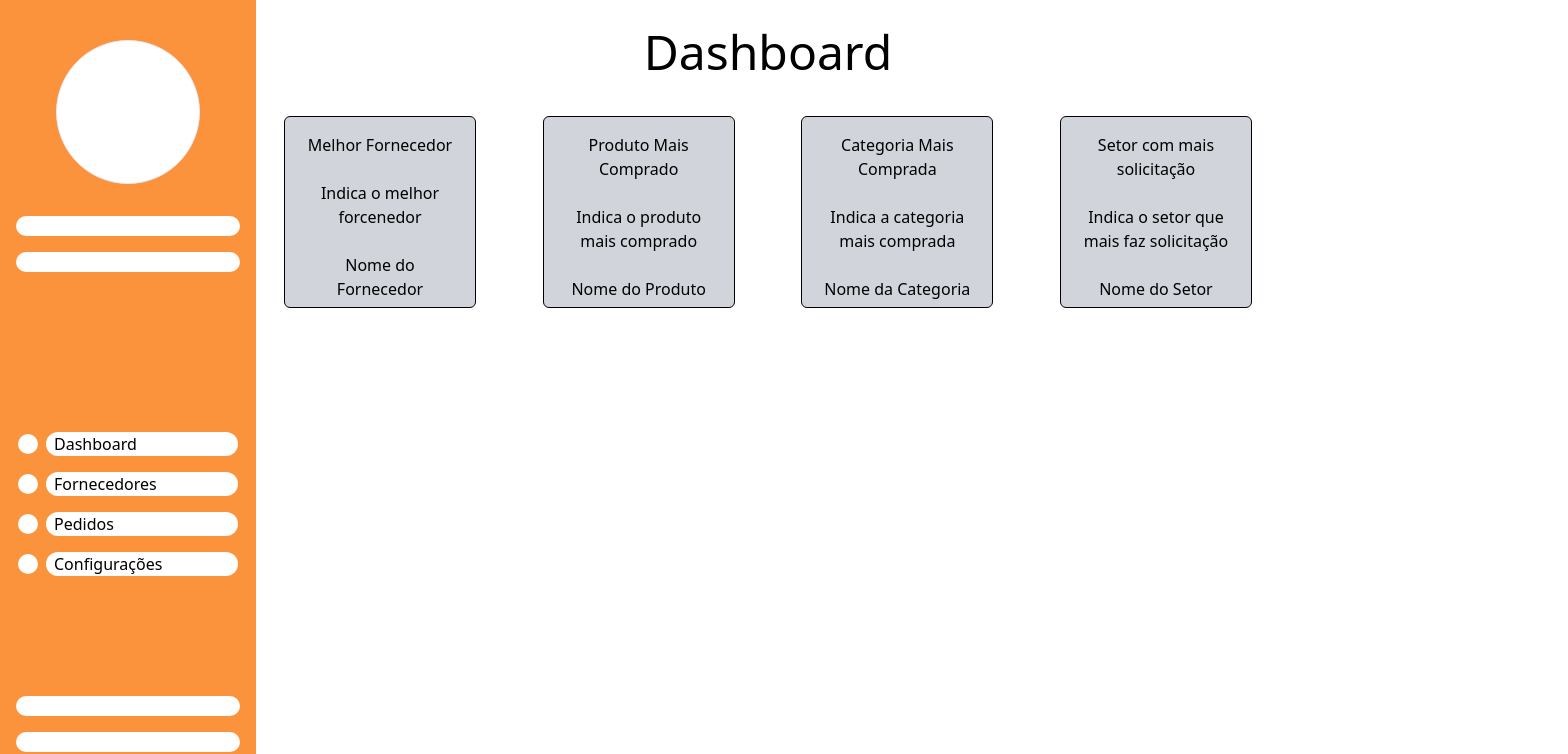
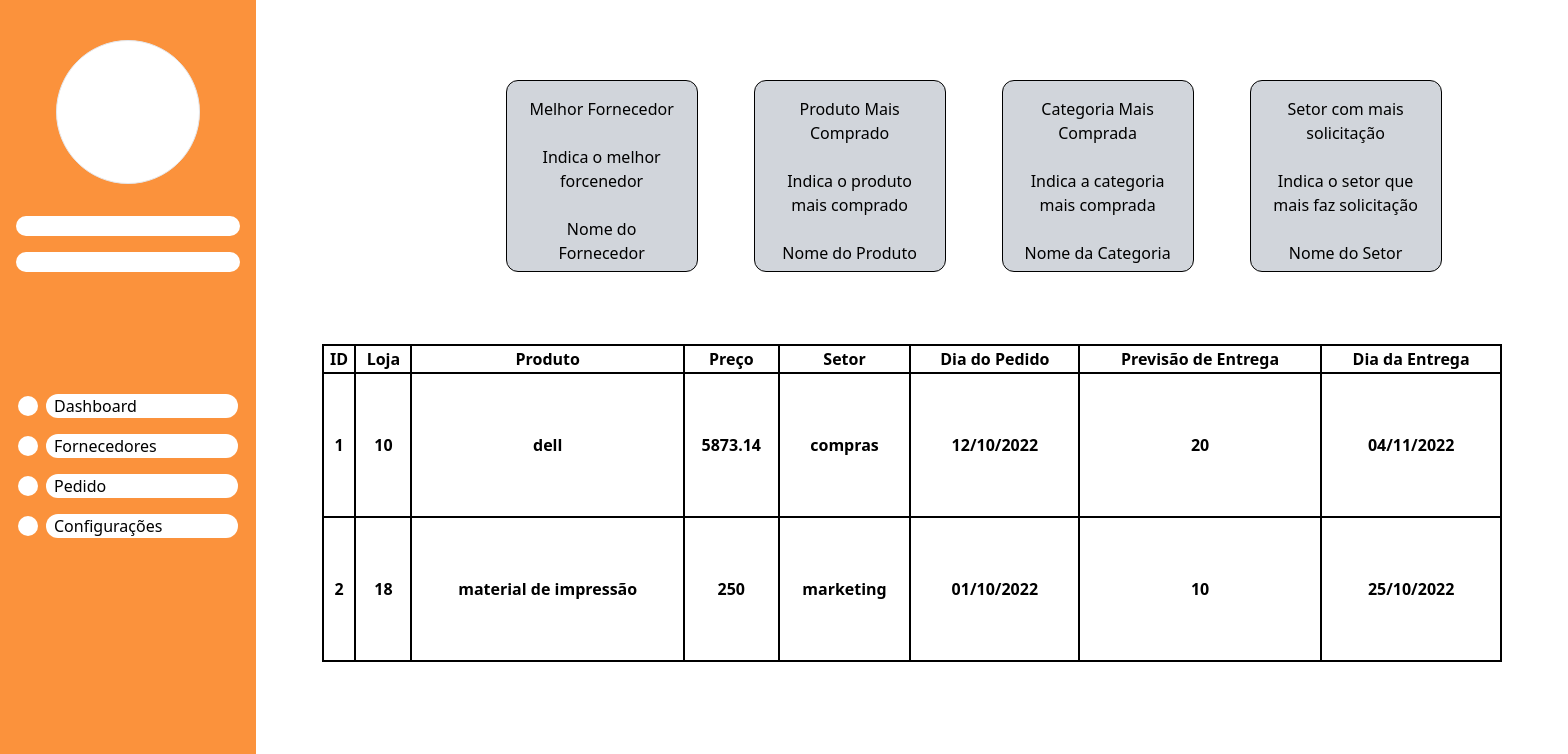
Before and after one commit to HugoSSantos/PACE, a React (Vite) app in the folder web/: page / in a window 1280 px wide. Shown: the top 754 px of the page, 1568 px wide, since content can reach past the window. Built offline with nearby package versions, Linux system fonts and the light colour scheme.

Commit message:
Create components Card, Sidebar and Navegator, update Dashbord and create the table

```diff
--- a/web/src/components/Card.tsx
+++ b/web/src/components/Card.tsx
@@ -8,7 +8,7 @@ interface cardProps{
 export function Card({title, description, nomeItem}: cardProps){
 
     return(
-        <button className="flex flex-col items-center justify-start w-48 h-48 p-4 mx-7 border rounded-md border-black bg-gray-300">
+        <button className="flex flex-col items-center justify-start w-48 h-48 p-4 mx-7 border rounded-xl border-black bg-gray-300">
             <h3 className="flex items-center justify-center text-center">{title}</h3>
             <p className="my-6">{description}</p>
             <p>{nomeItem}</p>
--- /dev/null
+++ b/web/src/components/Navagator.tsx
@@ -0,0 +1,17 @@
+
+interface navegatorProps{
+    name: string;
+}
+
+
+export function Navegator({name}: navegatorProps){
+
+    return(
+        <div className="flex w-60 items-center  justify-center mt-4 group hover:bg-transparent cursor-pointer">
+            <div className="w-5 h-5 rounded-full bg-white mr-2 group-hover:bg-gray-600  cursor-pointer"></div>
+            <label htmlFor="" className="w-48 h-6 px-2 items-center bg-white rounded-xl group-hover:bg-gray-600 group-hover:text-white cursor-pointer">
+                {name}
+            </label>
+        </div>
+    )
+}
--- /dev/null
+++ b/web/src/components/SideBar.tsx
@@ -0,0 +1,32 @@
+import { Navegator } from "./Navagator";
+
+export function SideBar(){
+
+    return(
+        <div className="flex flex-col w-[20%] bg-orange-400">
+            <div className="flex flex-col  h-[45%]  items-center">
+                <div className="flex w-36 h-36 border mt-10 rounded-full bg-white">
+                    {/* Espaço para colocar a imagem que será recebida pelo login do google API */}
+                </div>
+                <label htmlFor="" className="w-56 h-5 bg-white mt-8 rounded-xl">
+                    {/*Deverá Colocar o nome do usuário recebido pelo login do google */}
+                </label>
+                <label htmlFor="" className="w-56 h-5 bg-white mt-4 rounded-xl">
+                    {/*Deverá colocar o id do usuário recebido pelo login do google */}
+                </label>
+                </div>
+                <div className="flex flex-col h-[45%] items-center justify-start mt-4 p-3">
+                    <Navegator name="Dashboard"/>
+                    <Navegator name="Fornecedores"/>
+                    <Navegator name="Pedido"/>
+                    <Navegator name="Configurações"/>
+
+                </div>
+                <div className="flex flex-col flex-1 items-center p-6">
+                    <button className="w-56 h-5 bg-white mt-4 items-center rounded-xl">
+                        Deslogar
+                    </button>
+            </div>
+        </div>
+    )
+}
--- a/web/src/pages/Dashboard.tsx
+++ b/web/src/pages/Dashboard.tsx
@@ -1,63 +1,70 @@
 import { Card } from "../components/Card";
+import { SideBar } from "../components/SideBar";
+export function Dashboard(){
 
-export function Dashboard(){
+    const elementos = [{
+        id: 1,
+        loja: 10,
+        produto: "dell",
+        preco: 5873.14,
+        setor: "compras",
+        diapedido: `12/10/2022`,
+        prevEntrega: 20,
+        entrega: `04/11/2022`,
+    },
+    {
+        id: 2,
+        loja: 18,
+        produto: "material de impressão",
+        preco: 250.00,
+        setor: "marketing",
+        diapedido: `01/10/2022`,
+        prevEntrega: 10,
+        entrega: `25/10/2022`,
+    }]
 
     return(
         <div className="flex  h-[100vh]">
-            <div className="flex flex-col w-[20%] bg-orange-400">
-            <div className="flex flex-col  h-[40%]  items-center ">
-                <div className="flex w-36 h-36 border mt-10 rounded-full bg-white">
-                    {/* Espaço para colocar a imagem que será recebida pelo login do google API */}
-                </div>
-                <label htmlFor="" className="w-56 h-5 bg-white mt-8 rounded-xl">
-                    {/*Deverá Colocar o nome do usuário recebido pelo login do google */}
-                </label>
-                <label htmlFor="" className="w-56 h-5 bg-white mt-4 rounded-xl">
-                    {/*Deverá colocar o id do usuário recebido pelo login do google */}
-                </label>
-                </div>
-                <div className="flex flex-col h-[40%] items-center justify-center mt-4 p-3">
-                    <div className="flex w-60 items-center  justify-center mt-4 group hover:bg-transparent cursor-pointer">
-                        <div className="w-5 h-5 rounded-full bg-white mr-2 group-hover:bg-gray-600  cursor-pointer"></div>
-                        <label htmlFor="" className="w-48 h-6 px-2 items-center bg-white rounded-xl group-hover:bg-gray-600 group-hover:text-white cursor-pointer">
-                            Dashboard
-                        </label>
-                    </div>
-                    <div className="flex w-60 items-center  justify-center mt-4 group hover:bg-transparent cursor-pointer">
-                        <div className="w-5 h-5 rounded-full bg-white mr-2 group-hover:bg-gray-600 cursor-pointer"></div>
-                        <label htmlFor="" className="w-48 h-6 px-2 items-center bg-white rounded-xl group-hover:bg-gray-600 group-hover:text-white cursor-pointer">
-                            Fornecedores
-                        </label>
-                    </div>
-                    <div className="flex w-60 items-center  justify-center mt-4 group hover:bg-transparent cursor-pointer">
-                        <div className="w-5 h-5 rounded-full bg-white mr-2 group-hover:bg-gray-600 cursor-pointer"></div>
-                        <label htmlFor="" className="w-48 h-6 px-2 items-center bg-white rounded-xl group-hover:bg-gray-600 group-hover:text-white cursor-pointer">
-                            Pedidos
-                        </label>
-                    </div>
-                    <div className="flex w-60 items-center  justify-center mt-4 group hover:bg-transparent cursor-pointer">
-                        <div className="w-5 h-5 rounded-full bg-white mr-2 group-hover:bg-gray-600 cursor-pointer"></div>
-                        <label htmlFor="" className="w-48 h-6 px-2 items-center bg-white rounded-xl group-hover:bg-gray-600 group-hover:text-white cursor-pointer">
-                            Configurações
-                        </label>
-                    </div>
-                </div>
-                <div className="flex flex-col flex-1 items-center p-6">
-                    <label htmlFor="" className="w-56 h-5 bg-white mt-4 rounded-xl"></label>
-                    <label htmlFor="" className="w-56 h-5 bg-white mt-4 rounded-xl">
-                        {/*Deverá Nomear o menu de navegação */}
-                    </label>
-                </div>
-            </div>
-            <div className="flex flex-1 flex-col">
-                <div className="w-full text-center justify-center">
-                    <h1 className="text-5xl p-3 mt-4">Dashboard</h1>
-                </div>
-                <div className="flex w-full h-56 items-center justify-between mt-3">
+            <SideBar/>
+            <div className="flex flex-1 flex-col text-center justify-center">
+                <div className="flex w-[85%] h-56 items-center justify-center mx-40 mt-16">
                     <Card title="Melhor Fornecedor" description="Indica o melhor forcenedor" nomeItem="Nome do Fornecedor"/>
                     <Card title="Produto Mais Comprado" description="Indica o produto mais comprado" nomeItem="Nome do Produto"/>
                     <Card title="Categoria Mais Comprada" description="Indica a categoria mais comprada" nomeItem="Nome da Categoria"/>
                     <Card title="Setor com mais solicitação" description="Indica o setor que mais faz solicitação" nomeItem="Nome do Setor"/>
+                </div>
+                <div className="flex flex-1 items-start justify-center">
+                    <table className="w-[90%] h-[65%] mt-14">
+                        {/* <caption className="my-10 text-3xl">Nossos elementos</caption> */}
+                        <thead className="border-2 border-black">
+                            <th className="border-2 border-black">ID</th>
+                            <th className="border-2 border-black">Loja</th>
+                            <th className="border-2 border-black">Produto</th>
+                            <th className="border-2 border-black">Preço</th>
+                            <th className="border-2 border-black">Setor</th>
+                            <th className="border-2 border-black">Dia do Pedido</th>
+                            <th className="border-2 border-black">Previsão de Entrega</th>
+                            <th className="border-2 border-black">Dia da Entrega</th>
+                        </thead>
+                        <tbody>
+                            {elementos.map(item => (
+                                <tr key={item.id}>
+                                    <th className="border-2 border-black">{item.id}</th>
+                                    <th className="border-2 border-black">{item.loja}</th>
+                                    <th className="border-2 border-black">{item.produto}</th>
+                                    <th className="border-2 border-black">{item.preco}</th>
+                                    <th className="border-2 border-black">{item.setor}</th>
+                                    <th className="border-2 border-black">{item.diapedido}</th>
+                                    <th className="border-2 border-black">{item.prevEntrega}</th>
+                                    <th className="border-2 border-black">{item.entrega}</th>
+                                </tr>
+
+                            ))}
+                        </tbody>
+                        <td>
+                            <tr></tr>
+                        </td>
+                    </table>
                 </div>
 
 
```
